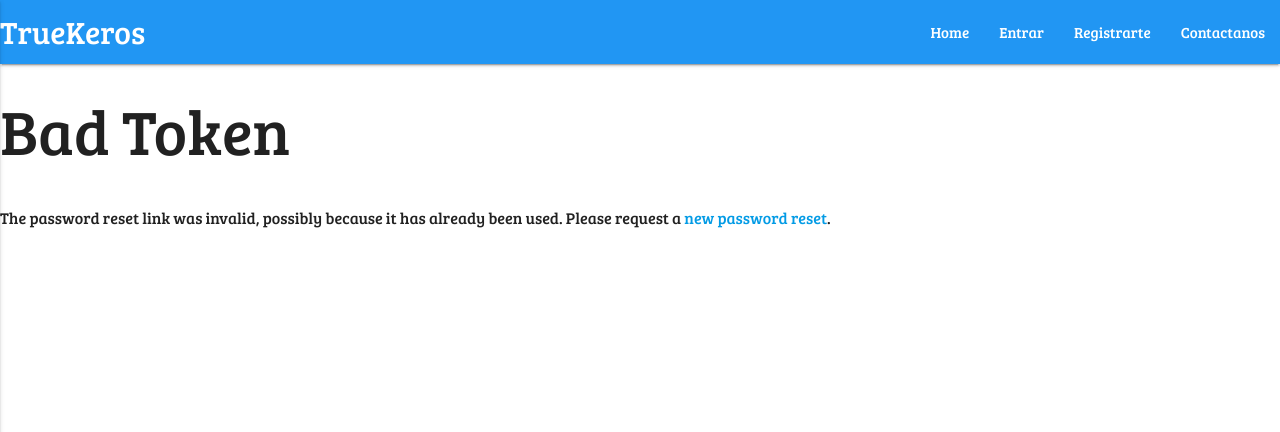
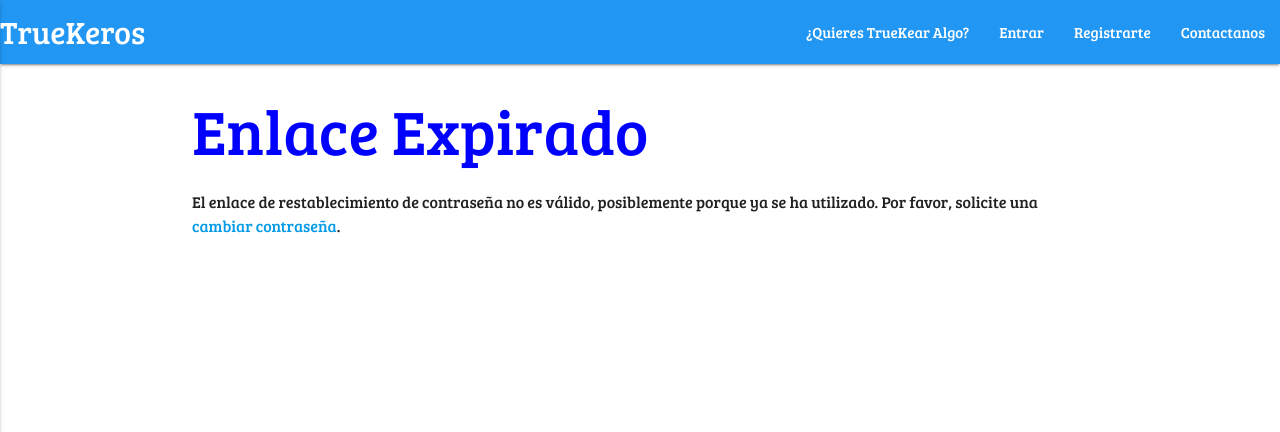
Before and after one commit to Anubiz0411/truekeros, a Django app: the page made by allauth/templates/account/password_reset_from_key.html in a window 1280 px wide. Shown: the top 432 px of the page. Run offline with Django 3.2, Linux system fonts and the light colour scheme; some libraries are stand-ins or nearby versions.

Commit message:
Fix bugs templates

```diff
--- a/allauth/templates/account/login.html
+++ b/allauth/templates/account/login.html
@@ -6,7 +6,6 @@
 {% block head_title %}{% trans "Sign In" %}{% endblock %}
 
 {% block content %}
-<div class="container">
 <h1><font color="blue">Iniciar sesión</font></h1>
 
 {% get_providers as socialaccount_providers %}
@@ -40,5 +39,4 @@ para crear una cuenta en {{ site_name }}:{% endblocktrans %}</p>
     </div>
   </div>
 </form>
-</div>
 {% endblock %}
--- a/allauth/templates/account/logout.html
+++ b/allauth/templates/account/logout.html
@@ -5,7 +5,6 @@
 {% block head_title %}{% trans "Cerrar Sesión" %}{% endblock %}
 
 {% block content %}
-<div class="container">
 <h1><font color="blue">{% trans "Cerrar Sesión" %}</font></h1>
 
 <p>{% trans 'Esta seguro que desea cerrar sesión?' %}</p>
@@ -19,6 +18,4 @@
   <button type="submit" class="btn btn-primary blue">{% trans 'Salir' %}</button>
   </center>
 </form>
-</div>
-
 {% endblock %}
--- a/allauth/templates/account/password_reset.html
+++ b/allauth/templates/account/password_reset.html
@@ -6,7 +6,6 @@
 {% block head_title %}{% trans "Password Reset" %}{% endblock %}
 
 {% block content %}
-<div class="container">
     <h1><font color="blue">Recuperar contraseña</font></h1>
     {% if user.is_authenticated %}
     {% include "account/snippets/already_logged_in.html" %}
@@ -25,4 +24,3 @@
     <p>{% blocktrans %}Si tiene algún problema con su contraseña <a href="{{ home.contact }}">contactenos</a></a>{% endblocktrans %}</p>
     </center>
 {% endblock %}
-</div>
--- a/allauth/templates/account/password_reset_from_key.html
+++ b/allauth/templates/account/password_reset_from_key.html
@@ -4,20 +4,20 @@
 {% block head_title %}{% trans "Change Password" %}{% endblock %}
 
 {% block content %}
-    <h1>{% if token_fail %}{% trans "Bad Token" %}{% else %}{% trans "Change Password" %}{% endif %}</h1>
+    <h1><font color="blue">{% if token_fail %}{% trans "Enlace Expirado" %}{% else %}{% trans "Cambiar Contraseña" %}{% endif %}</h1></font>
 
     {% if token_fail %}
         {% url 'account_reset_password' as passwd_reset_url %}
-        <p>{% blocktrans %}The password reset link was invalid, possibly because it has already been used.  Please request a <a href="{{ passwd_reset_url }}">new password reset</a>.{% endblocktrans %}</p>
+        <p>{% blocktrans %}El enlace de restablecimiento de contraseña no es válido, posiblemente porque ya se ha utilizado. Por favor, solicite una <a href="{{ passwd_reset_url }}">cambiar contraseña</a>.{% endblocktrans %}</p>
     {% else %}
         {% if form %}
             <form method="POST" action="{{ action_url }}">
                 {% csrf_token %}
                 {{ form.as_p }}
-                <input type="submit" name="action" value="{% trans 'change password' %}"/>
+                <input class="btn btn-primary blue" type="submit" name="action" value="{% trans 'Cambiar Contraseña' %}"/>
             </form>
         {% else %}
-            <p>{% trans 'Your password is now changed.' %}</p>
+            <p>{% trans 'Tu contraseña ha cambiado.' %}</p>
         {% endif %}
     {% endif %}
 {% endblock %}
--- a/allauth/templates/account/password_reset_from_key_done.html
+++ b/allauth/templates/account/password_reset_from_key_done.html
@@ -4,6 +4,6 @@
 {% block head_title %}{% trans "Change Password" %}{% endblock %}
 
 {% block content %}
-    <h1>{% trans "Change Password" %}</h1>
-    <p>{% trans 'Your password is now changed.' %}</p>
+    <h1><font color="blue">{% trans "Cambio de Contraseña" %}</h1></font>
+    <p>{% trans 'Su contraseña a cambiado.' %}</p>
 {% endblock %}
--- a/allauth/templates/account/signup.html
+++ b/allauth/templates/account/signup.html
@@ -5,7 +5,6 @@
 {% block head_title %}{% trans "Signup" %}{% endblock %}
 
 {% block content %}
-<div class="container">
 <h1><font color="blue">Regístrate</font></h1>
 <p>{% blocktrans %}Si ya tienes una cuenta, por favor <a href="{{ login_url }}">inicia sesión</a>.{% endblocktrans %}</p>
 
@@ -19,5 +18,4 @@
   <button type="submit" class="btn btn-primary blue">{% trans "Registrarme" %} &raquo;</button>
   </center>
 </form>
-</div>
 {% endblock %}
--- a/home/templates/home/index.html
+++ b/home/templates/home/index.html
@@ -3,11 +3,10 @@
 {% block title %}TrueKeros{% endblock title %}
 
 {% block content %}
-      <div class="container">
         <h1><font color="blue">Bienvenidos!</font></h1>
         <p><font size=5>TrueKeros es un proyecto realizado por estudiantes de Ingenieria en Sistemas y Computación pertenecientes a la Universidad Tecnológica de Pereira(UTP).</font></p>
       </div>
-      {% if user.is_superuser %}
+      {% if user.is_authenticated %}
       <div class="fixed-action-btn horizontal click-to-toggle">
         <a class="btn-floating btn-large blue">
           <i class="material-icons">menu</i>
@@ -24,6 +23,5 @@
           <div class="col s6"><a href="{% url 'account_signup' %}" class="btn btn-primary blue"> Registrate&raquo;</a></div>
           <div class="col s6"><a href="{% url 'account_login' %}" class="btn btn-primary"> TrueKea&raquo;</a></div>
         </div>
-    </div>
       {% endif %}
 {% endblock content %}
--- a/templates/base.html
+++ b/templates/base.html
@@ -26,21 +26,21 @@
                 <ul class="collapsible collapsible-accordion">
                   <li class="bold"><a class="center">Menú</a>
                   <li><div class="divider"></div></li>
-                  <li><a href="{% url 'home.index' %}" class="icon-home">Home</a></li>
+                  <li><a href="{% url 'home.index' %}" class="icon-home">¿Quieres TrueKear Algo?</a></li>
                   <li><div class="divider"></div></li>
                   {% if user.is_superuser %}
-                  <li><a href="/blog/post/new">Crear Articulos</a></li>
+                  <li><a href="#"></a></li>
                   <li><div class="divider"></div></li>
-                  <li><a href="#">Ver Articulos</a></li>
+                  <li><a href="#"></a></li>
                   <li><div class="divider"></div></li>
                   <li><a href="{% url 'account_logout' %}" class="icon-sign-out">Salir</a></li>
                   <li><div class="divider"></div></li>
                   {% elif user.is_authenticated %}
                   <li><a>{{user.first_name}}</a></li>
                   <li><div class="divider"></div></li>
-                  <li><a href="/blog/post/new">Crear Articulos</a></li>
+                  <li><a href="#">¿Tienes Algo Para TrueKear?</a></li>
                   <li><div class="divider"></div></li>
-                  <li><a href="#">Ver Articulos</a></li>
+                  <li><a href="#">Mis TrueKes</a></li>
                   <li><div class="divider"></div></li>
                   <li><a href="{% url 'home.contact' %}">Contactanos</a></li>
                   <li><div class="divider"></div></li>
@@ -57,16 +57,15 @@
               </li>
             </ul>
             <ul class="right hide-on-med-and-down">
-              <li><a href="{% url 'home.index' %}" class="icon-home">Home</a></li>
+              <li><a href="{% url 'home.index' %}" class="icon-home">¿Quieres TrueKear Algo?</a></li>
               {% if user.is_superuser %}
-              <li><a href="#">Crear Articulos</a></li>
-              <li><a href="#">Ver Articulos</a></li>
               <li><a href="{% url 'account_logout' %}" class="icon-sign-out">Salir</a></li>
               {% elif user.is_authenticated %}
-              <li><a>{{user.first_name}}</a></li>
-              <li><a href="#">Ver Articulos</a></li>
-              <li><a href="#">Contactanos</a></li>
-              <li><a href="#" class="icon-sign-out">Salir</a></li>
+              <li><a href="#">Hola! {{ user.first_name }}</a></li>
+              <li><a href="#">¿Tienes Algo Para TrueKear?</a></li>
+              <li><a href="#">Mis TrueKes</a></li>
+              <li><a href="{% url 'home.contact' %}">Contactanos</a></li>
+              <li><a href="{% url 'account_logout' %}" class="icon-sign-out">Salir</a></li>
               {% else %}
               <li><a href="{% url 'account_login' %}" class="icon-sign-in">Entrar</a></li>
               <li><a href="{% url 'account_signup' %}" class="icon-user">Registrarte</a></li>
@@ -85,9 +84,9 @@
         </div>
       </nav>
     </div>
-
+<div class="container">
     {% block content %}{% endblock %}
-
+</div>
  <!--       <footer class="page-footer blue">
           <div class="footer-copyright center">
             <div class="container">
```
Also changed, not shown: allauth/templates/account/password_reset_done.html (+5 -2 lines), home/templates/home/contact.html (+3 -5 lines).
